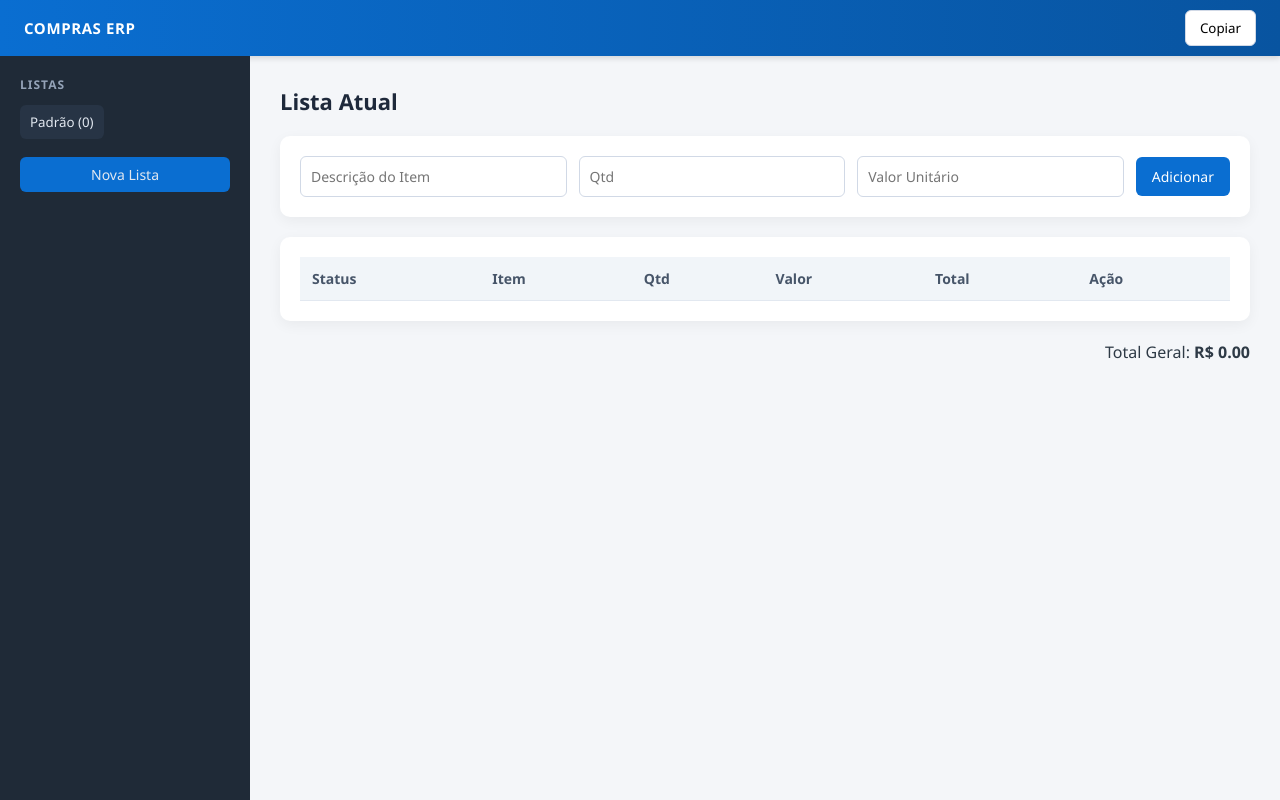
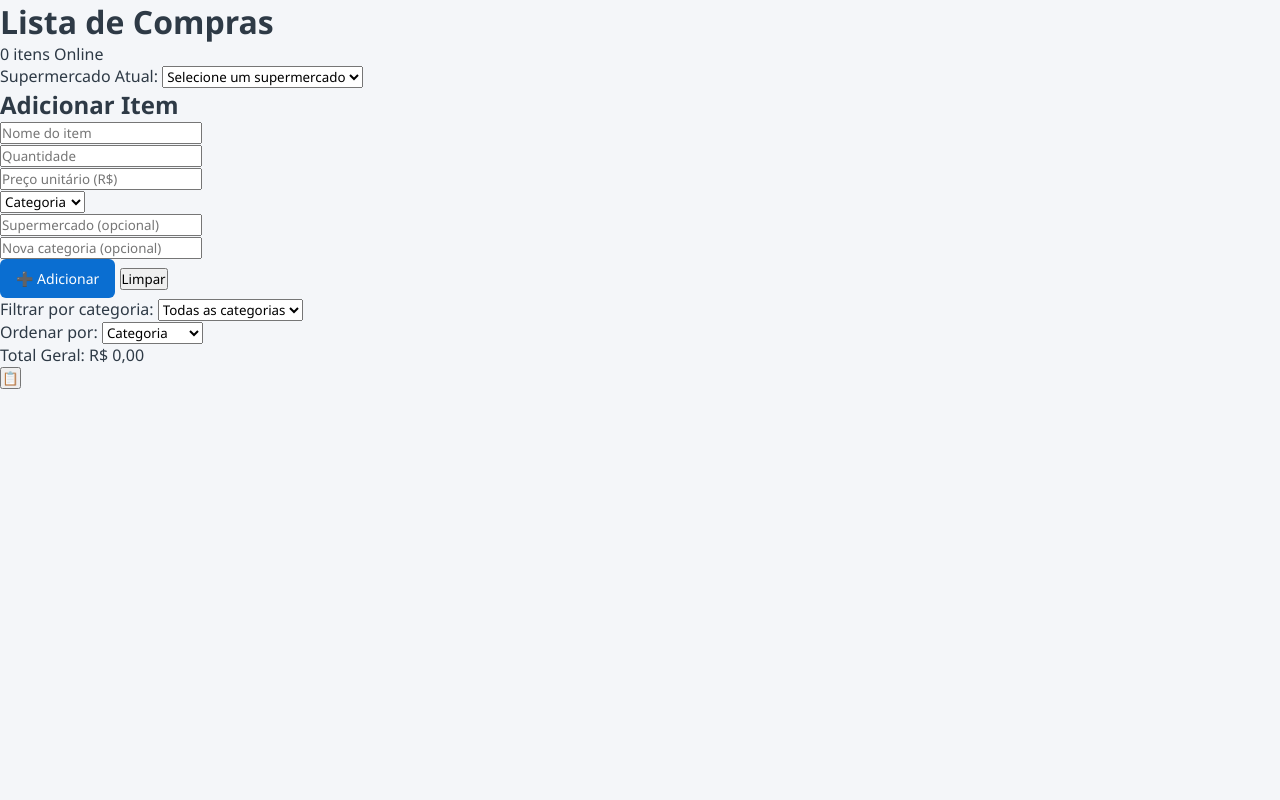
Before and after one commit to lucasfreire99/compras-app, a plain HTML site: page index.html in a window 1280 px wide. Drawn offline with Linux system fonts and the light colour scheme.

Commit message:
Update index.html

```diff
--- a/index.html
+++ b/index.html
@@ -2,78 +2,122 @@
 <html lang="pt-BR">
 <head>
     <meta charset="UTF-8">
-  <title>Compras ERP</title>
+    <meta name="viewport" content="width=device-width, initial-scale=1.0">
+    <title>Lista de Compras</title>
     <link rel="stylesheet" href="style.css">
+    <link rel="manifest" href="manifest.json">
+    <meta name="theme-color" content="#121212">
+    <meta name="apple-mobile-web-app-capable" content="yes">
+    <meta name="apple-mobile-web-app-status-bar-style" content="black-translucent">
 </head>
 <body>
-
-<div class="erp-layout">
-
-  <!-- TOPBAR -->
-  <header class="topbar">
-    <div class="topbar-left">
-      <span class="system-name">COMPRAS ERP</span>
-    </div>
-
-    <div class="topbar-right">
-      <button class="btn-light" onclick="toggleCopyMenu()">Copiar</button>
-      <div id="copyMenu" class="dropdown hidden">
-        <button onclick="copyCurrentList()">Bloco de Notas</button>
-        <button onclick="copyWhatsApp()">WhatsApp</button>
-      </div>
+    <div class="app-container">
+        <!-- Header -->
+        <header class="header">
+            <h1>Lista de Compras</h1>
+            <div class="header-badge">
+                <span id="item-counter">0 itens</span>
+                <span id="online-status" class="online-status online">Online</span>
             </div>
         </header>
 
-  <div class="body-container">
+        <!-- Botão Instalar App -->
+        <button id="install-button" class="install-button hidden">
+            📲 Instalar App
+        </button>
 
-    <!-- SIDEBAR -->
-    <aside class="sidebar">
-      <div class="menu-title">LISTAS</div>
-      <div id="listsContainer"></div>
-      <button class="btn-primary full" onclick="createNewList()">Nova Lista</button>
-    </aside>
+        <!-- Supermercado Atual -->
+        <section class="supermarket-section">
+            <label for="supermarket-select">Supermercado Atual:</label>
+            <select id="supermarket-select" class="supermarket-select">
+                <option value="">Selecione um supermercado</option>
+                <option value="Extra">Extra</option>
+                <option value="Carrefour">Carrefour</option>
+                <option value="Pão de Açúcar">Pão de Açúcar</option>
+                <option value="Assaí">Assaí</option>
+                <option value="Atacadão">Atacadão</option>
+                <option value="Outro">Outro</option>
+            </select>
+        </section>
 
-    <!-- MAIN CONTENT -->
-    <main class="main-content">
+        <!-- Formulário de Adicionar Item -->
+        <section class="add-item-section">
+            <h2>Adicionar Item</h2>
+            <form id="item-form" class="item-form">
+                <div class="form-group">
+                    <input type="text" id="item-name" placeholder="Nome do item" required>
+                </div>
+                <div class="form-row">
+                    <div class="form-group">
+                        <input type="number" id="item-quantity" placeholder="Quantidade" min="0.01" step="0.01" required>
+                    </div>
+                    <div class="form-group">
+                        <input type="number" id="item-price" placeholder="Preço unitário (R$)" min="0.01" step="0.01" required>
+                    </div>
+                </div>
+                <div class="form-row">
+                    <div class="form-group">
+                        <select id="item-category" required>
+                            <option value="">Categoria</option>
+                            <option value="Alimentos">Alimentos</option>
+                            <option value="Bebidas">Bebidas</option>
+                            <option value="Limpeza">Limpeza</option>
+                            <option value="Higiene">Higiene</option>
+                            <option value="Hortifruti">Hortifruti</option>
+                            <option value="Outros">Outros</option>
+                        </select>
+                    </div>
+                    <div class="form-group">
+                        <input type="text" id="item-supermarket" placeholder="Supermercado (opcional)">
+                    </div>
+                </div>
+                <div class="form-group">
+                    <input type="text" id="new-category" placeholder="Nova categoria (opcional)">
+                </div>
+                <div class="form-actions">
+                    <button type="submit" class="btn-primary">➕ Adicionar</button>
+                    <button type="button" id="clear-form" class="btn-secondary">Limpar</button>
+                </div>
+            </form>
+        </section>
 
-      <div class="page-header">
-        <h2 id="currentListTitle">Lista Atual</h2>
+        <!-- Filtros e Ordenação -->
+        <section class="filters-section">
+            <div class="filter-group">
+                <label for="filter-category">Filtrar por categoria:</label>
+                <select id="filter-category" class="filter-select">
+                    <option value="">Todas as categorias</option>
+                </select>
+            </div>
+            <div class="filter-group">
+                <label for="sort-by">Ordenar por:</label>
+                <select id="sort-by" class="filter-select">
+                    <option value="categoria">Categoria</option>
+                    <option value="nome">Nome</option>
+                    <option value="total">Total (maior)</option>
+                </select>
+            </div>
+        </section>
+
+        <!-- Lista de Itens -->
+        <section class="items-list" id="items-list">
+            <!-- Itens serão renderizados aqui -->
+        </section>
+
+        <!-- Total Geral Fixo -->
+        <div class="total-bar" id="total-bar">
+            <span>Total Geral:</span>
+            <span id="grand-total">R$ 0,00</span>
         </div>
 
-      <!-- FORM -->
-      <div class="card form-card">
-        <input type="text" id="itemName" placeholder="Descrição do Item">
-        <input type="number" id="itemQty" placeholder="Qtd">
-        <input type="number" id="itemPrice" placeholder="Valor Unitário">
-        <button class="btn-primary" onclick="addItem()">Adicionar</button>
+        <!-- Botão Flutuante para Copiar -->
+        <button class="floating-btn" id="copy-list-btn" title="Copiar lista">
+            📋
+        </button>
     </div>
 
-      <!-- TABLE -->
-      <div class="card">
-        <table>
-          <thead>
-            <tr>
-              <th>Status</th>
-              <th>Item</th>
-              <th>Qtd</th>
-              <th>Valor</th>
-              <th>Total</th>
-              <th>Ação</th>
-            </tr>
-          </thead>
-          <tbody id="itemsContainer"></tbody>
-        </table>
-      </div>
-
-      <div class="footer-total">
-        Total Geral: <strong id="totalValue">R$ 0,00</strong>
-      </div>
-
-    </main>
-
-  </div>
-
-</div>
+    <!-- Toast Notification -->
+    <div id="toast" class="toast hidden"></div>
 
     <script src="script.js"></script>
 </body>
```
Lines whose indentation alone changed are shown as unchanged.
